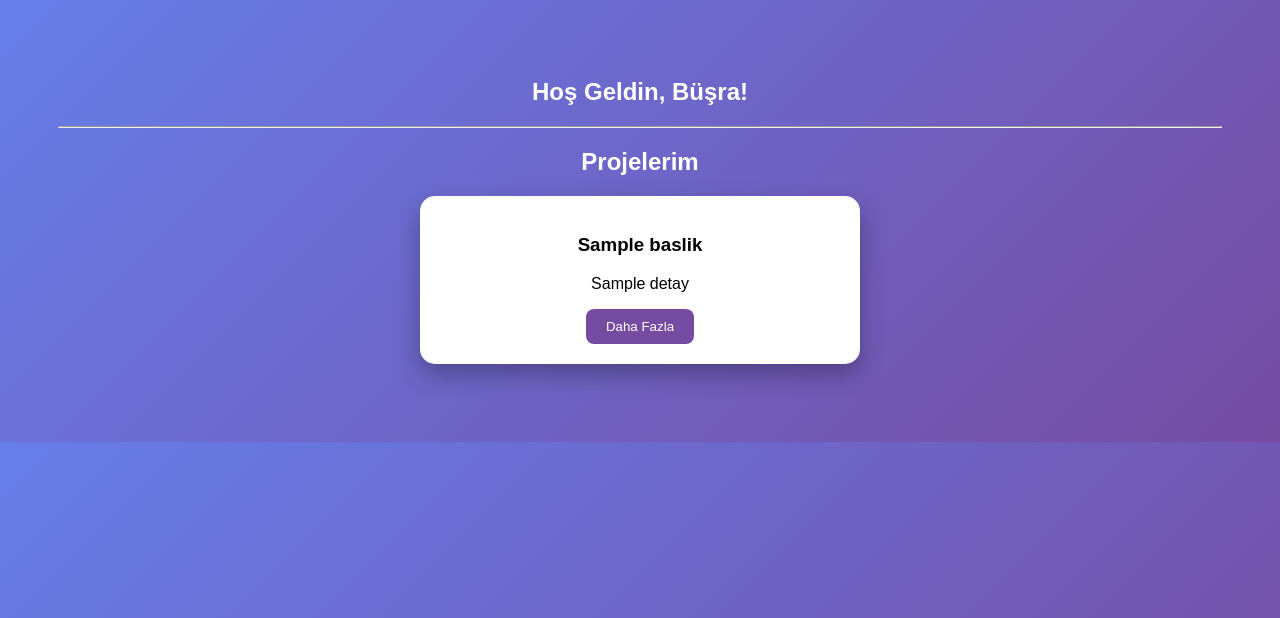
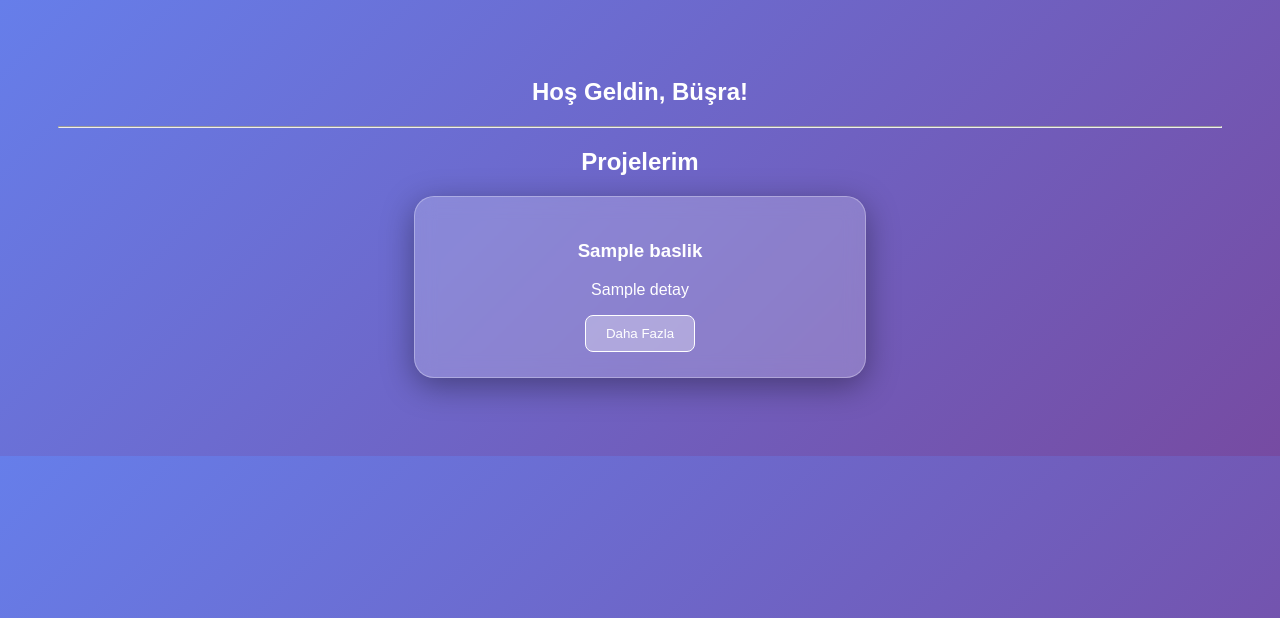
Before and after one commit to busrakarakas/Django_part3, a Django app: template ana_sayfa/templates/anasayfa.html in a window 1280 px wide. Shown: the top 618 px of the page. Run offline with Django 3.2, Linux system fonts and the light colour scheme; the template is opened without the code that fills it: most values are stand-ins (such as "Sample title", 1, 10 or a date in 2020).

Commit message:
Update anasayfa.html

```diff
--- a/ana_sayfa/templates/anasayfa.html
+++ b/ana_sayfa/templates/anasayfa.html
@@ -1,18 +1,42 @@
 {% extends 'base.html' %}
 
 {% block icerik %}
-    <h2 style="color: white;">Projelerim</h2>
+<style>
+    /* Cam Efekti (Glassmorphism) Stili */
+    .kart {
+        background: rgba(255, 255, 255, 0.2); /* Yarı saydam beyaz */
+        backdrop-filter: blur(10px);          /* Arkasını bulanıklaştırır */
+        -webkit-backdrop-filter: blur(10px);  /* Safari desteği için */
+        border: 1px solid rgba(255, 255, 255, 0.3); /* İnce bir cam kenarı */
+        color: white;
+        padding: 25px;
+        border-radius: 20px;
+        margin: 20px auto;
+        width: 400px;
+        box-shadow: 0 8px 32px 0 rgba(0, 0, 0, 0.37);
+    }
+    h3 { color: #ffffff; }
+    button {
+        background: rgba(255, 255, 255, 0.3);
+        border: 1px solid white;
+        color: white;
+        padding: 10px 20px;
+        border-radius: 8px;
+        cursor: pointer;
+        transition: 0.3s;
+    }
+    button:hover { background: rgba(255, 255, 255, 0.5); }
+</style>
+
+<h2 style="color: white; text-align: center;">Projelerim</h2>
 
 {% for proje in projeler %}
-        <div class="kart" style="background: white; color: black; padding: 20px; border-radius: 15px; margin: 20px auto; width: 400px; box-shadow: 0px 10px 25px rgba(0,0,0,0.3);">
+    <div class="kart">
         <h3>{{ proje.baslik }}</h3>
         <p>{{ proje.detay|truncatechars:100 }}</p>
-
         <a href="{% url 'proje_detay' proje.id %}">
-                <button style="background: #764ba2; color: white; border: none; padding: 10px 20px; border-radius: 8px; cursor: pointer;">Daha Fazla</button>
+            <button>Daha Fazla</button>
         </a>
     </div>
-    {% empty %}
-        <p style="color: white;">Henüz bir proje eklenmemiş.</p>
 {% endfor %}
 {% endblock %}
```
Lines whose indentation alone changed are shown as unchanged.
